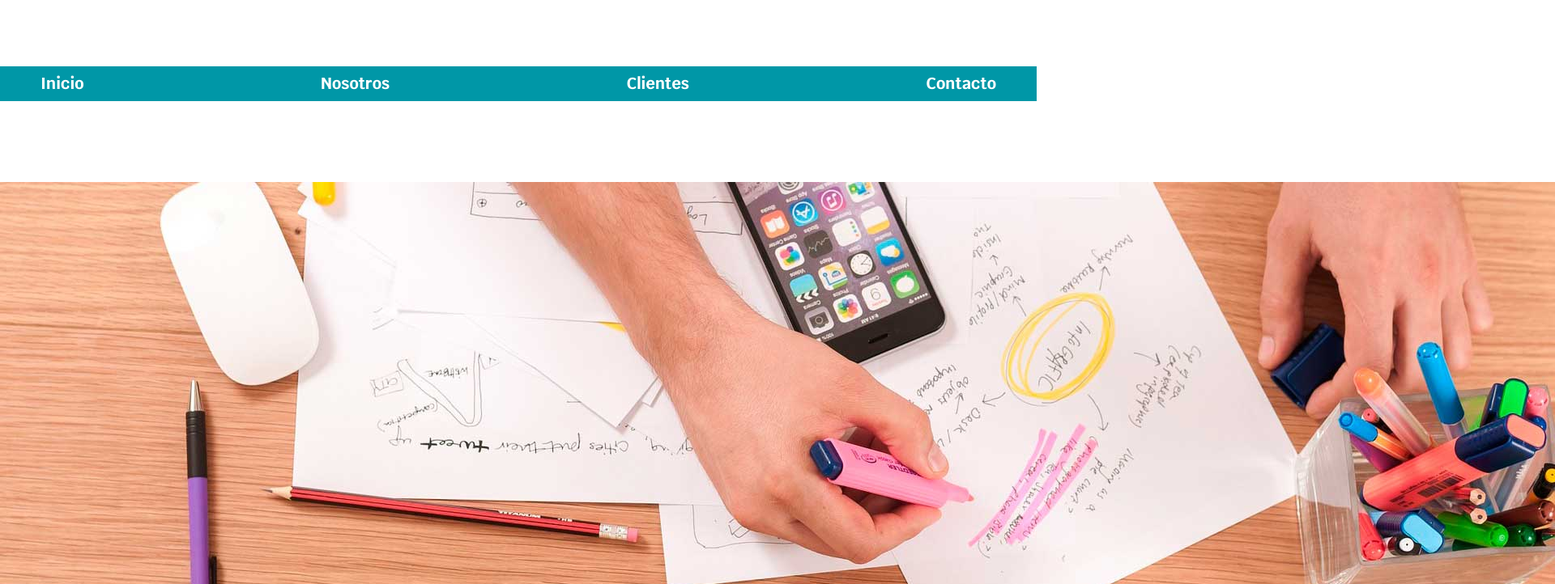
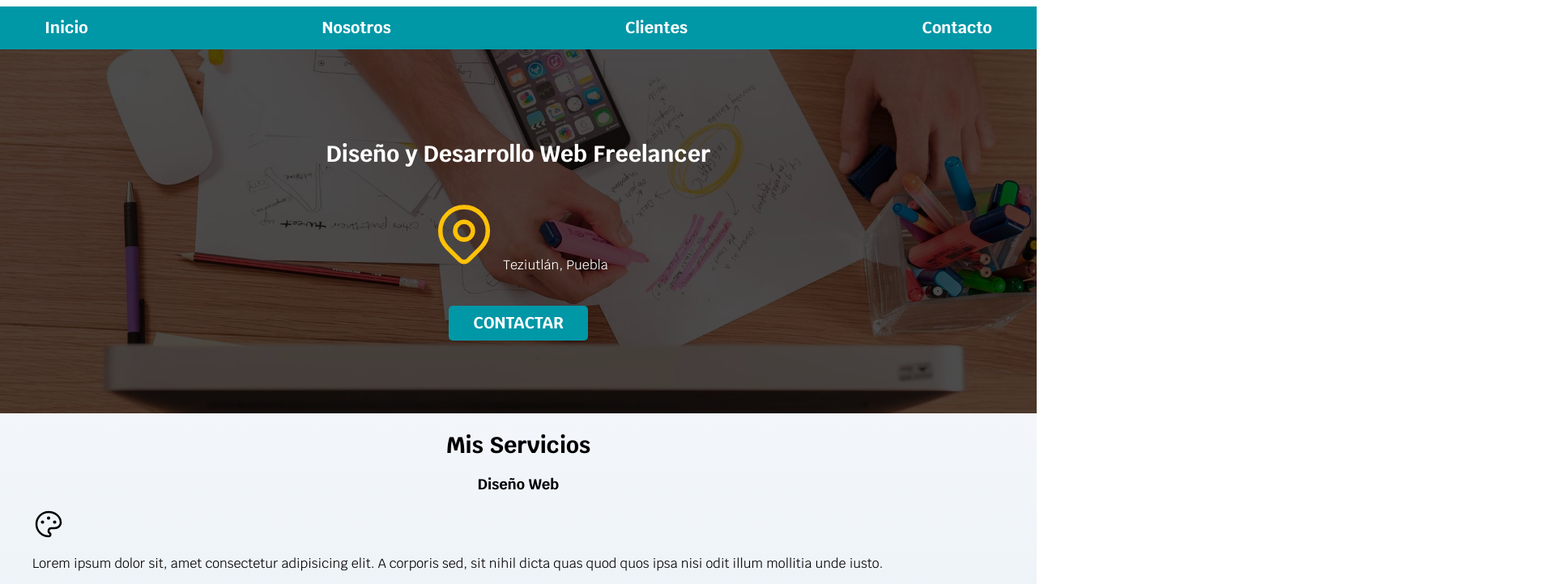
Before and after one commit to laur73/ProyectoFreelancer, a plain HTML site: page index.html in a window 1280 px wide. Shown: the part 87-809 px from the top of the page at 81% size, 1920 px wide, since content can reach past the window. Drawn offline with Linux system fonts and the light colour scheme.

Commit message:
Cambios hasta el video 41

```diff
--- a/css/styles.css
+++ b/css/styles.css
@@ -1,39 +1,60 @@
 /* Custom properties */
 :root {
     --blanco: #fff;
-    --negro: #212121;
+    --negro: #000;
     --gris: #757575;
     --primario: #ffc107;
     --secundario: #0097a7;
 }
 
+*,
+*:before,
+*:after {
+    box-sizing: inherit;
+}
+
 html {
     font-size: 62.5%;
+    box-sizing: border-box;
 }
 
 body {
     font-size: 16px;
     /* Bold 700 Normal 400 */
     font-family: 'Krub', sans-serif;
+    /* to top, de abajo hacia arriba, el primer color es el de abajo
+    y vicversa si lo ponemos to bottom */
+    background-image: linear-gradient(to top, #DFE9F3 0%, var(--blanco) 100%);
 }
 
 h1 {
-    text-align: center;
-    color: rgb(7, 126, 217);
     font-size: 3.8rem;
 }
 
-.titulo {
+h2 {
+    font-size: 2.8rem;
+}
+
+h3 {
+    font-size: 1.8rem;
+}
+
+h1,
+h2,
+h3 {
     text-align: center;
-    font-size: 3.8rem;
-    color: var(--primario);
+}
+
+
+.titulo span {
+    font-size: 2rem;
 }
 
 .contenedor {
-    width: 120rem;
+    max-width: 120rem;
     /* Margin agrega separaciones hacia un lado */
     /* Empieza con top, right, bottom y left. auto lo ajusta como debe ser*/
-    margin: 100px auto;
+    margin: 0 auto;
 }
 
 .nav-bg {
@@ -44,8 +65,10 @@ h1 {
     /* Aquí habilitamos el flexbox */
     /* Las propiedades para row y column son distintas */
     display: flex;
-    flex-direction: row;
-    justify-content: space-between;
+    flex-direction: column;
+    /* align-items: contenido vertical; */
+    align-items: center;
+    /* Alinear el contenido horizontalmente */
 }
 
 .navegacion a {
@@ -54,10 +77,69 @@ h1 {
     font-size: 2rem;
     /* Regular 400 Bold 700 */
     font-weight: 700;
-    padding: 1rem;
+    padding: 1.5rem;
 }
 
 .navegacion a:hover {
     color: var(--negro);
     background-color: var(--primario);
 }
+
+.hero {
+    background-image: url(../img/hero.jpg);
+    background-repeat: no-repeat;
+    background-size: cover;
+    height: 450px;
+    width: 100%;
+    position: relative;
+}
+
+.contenido-hero {
+    position: absolute;
+    /* background-color: black; */
+    /* opacity: 0.7; */
+    background-color: rgba(0, 0, 0, 0.7);
+    width: 100%;
+    height: 100%;
+
+    /* Centrar en 2 ejes el contenido */
+    display: flex;
+    flex-direction: column;
+    align-items: center;
+    justify-content: center;
+
+}
+
+.contenido-hero h2,
+.contenido-hero p {
+    color: var(--blanco);
+}
+
+.contenido-hero p {
+    margin-bottom: 3rem;
+}
+
+.boton {
+    background-color: var(--secundario);
+    color: var(--blanco);
+    text-transform: uppercase;
+    font-size: 2rem;
+    text-decoration: none;
+    text-align: center;
+    font-weight: 700;
+    padding: 10px 30px;
+    margin-top: 10px;
+    border-radius: 5px;
+    width: 90%;
+}
+
+@media (min-width: 768px) {
+    .navegacion {
+        flex-direction: row;
+        justify-content: space-between;
+    }
+
+    .boton {
+        width: auto;
+    }
+}
--- a/index.html
+++ b/index.html
@@ -41,29 +41,28 @@
         </nav>
     </div>
 
-    <img src="img/hero.jpg" alt="hero">
-
-    <section>
-        <!-- Pueden ir cuantos h2 h3 h.. cuantos quieras -->
-        <h2>Diseño y Desarrollo Web Freelancer</h2>
-        <svg xmlns="http://www.w3.org/2000/svg" class="icon icon-tabler icon-tabler-map-pin" width="88" height="88"
-            viewBox="0 0 24 24" stroke-width="1.5" stroke="#ffc107" fill="none" stroke-linecap="round"
-            stroke-linejoin="round">
-            <path stroke="none" d="M0 0h24v24H0z" fill="none" />
-            <circle cx="12" cy="11" r="3" />
-            <path d="M17.657 16.657l-4.243 4.243a2 2 0 0 1 -2.827 0l-4.244 -4.243a8 8 0 1 1 11.314 0z" />
-        </svg>
-        <!-- Forma de texto más común -->
-        <p>Teziutlán, Puebla</p>
-        <a href="#">Contactar</a>
+    <section class="hero">
+        <div class="contenido-hero">
+            <!-- Pueden ir cuantos h2 h3 h.. cuantos quieras -->
+            <h2>Diseño y Desarrollo Web <span>Freelancer </span></h2>
+            <!-- Forma de texto más común -->
+            <p>
+                <svg xmlns="http://www.w3.org/2000/svg" class="icon icon-tabler icon-tabler-map-pin" width="88"
+                    height="88" viewBox="0 0 24 24" stroke-width="1.5" stroke="#ffc107" fill="none"
+                    stroke-linecap="round" stroke-linejoin="round">
+                    <path stroke="none" d="M0 0h24v24H0z" fill="none" />
+                    <circle cx="12" cy="11" r="3" />
+                    <path d="M17.657 16.657l-4.243 4.243a2 2 0 0 1 -2.827 0l-4.244 -4.243a8 8 0 1 1 11.314 0z" />
+                </svg>
+                Teziutlán, Puebla
+            </p>
+            <a class="boton" href="#">Contactar</a>
+        </div>
     </section>
 
-    <!-- Solo puede ir una vez -->
-    <main>
+    <!-- Solo puede ir una vez (main)-->
+    <main class="contenedor">
         <h2>Mis Servicios</h2>
-        <h2>Agrego nuevo parrafo </h2>
-        <h2>Nuevo Cambio</h2>
-
         <!-- Agregaremos las imagenes svg con tabler icons, aunque tambien existen heroicons o fontawesome -->
         <section>
             <h3>Diseño Web</h3>
@@ -166,7 +165,7 @@
                 </div>
 
 
-                <input type="submit" value="Enviar">
+                <input class="boton" type="submit" value="Enviar">
             </fieldset>
         </form>
     </section>
```
